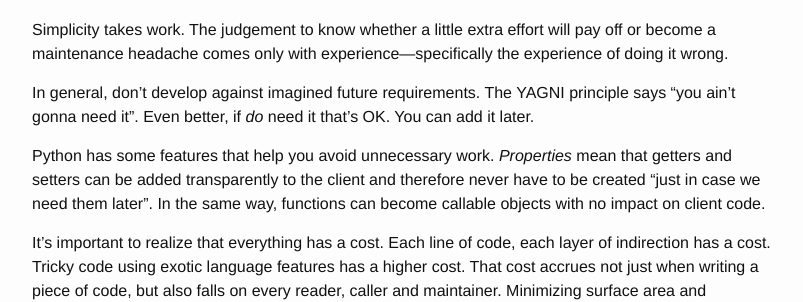
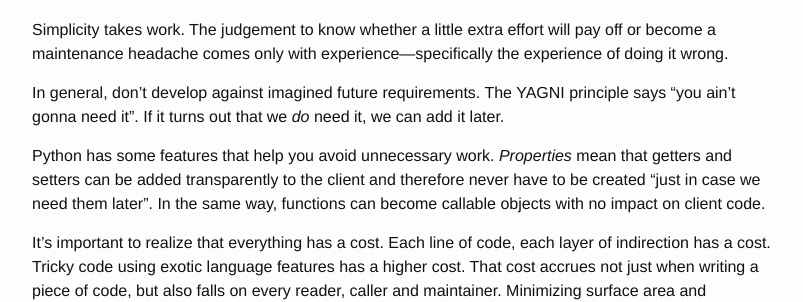
Before and after one commit to cbare/cbare.github.io, a Jekyll site: the page built from _posts/2019-12-02-idiomatic-python.md, in a window 1280 px wide and 900 px high, scrolled down 3156 px. Shown: the part 176-478 px from the top of the window, without its empty margins (238-1041 px from the left). Built offline with Jekyll 4.4.1, drawn with Linux system fonts in a browser that asks for light colours.

```diff
--- a/_posts/2019-12-02-idiomatic-python.md
+++ b/_posts/2019-12-02-idiomatic-python.md
@@ -146,7 +146,7 @@ To a first approximation, [stop writing classes][205], as detailed in a talk by
 
 Simplicity takes work. The judgement to know whether a little extra effort will pay off or become a maintenance headache comes only with experience—specifically the experience of doing it wrong.
 
-In general, don't develop against imagined future requirements. The YAGNI principle says “you ain't gonna need it”. Even better, if _do_ need it that's OK. You can add it later.
+In general, don't develop against imagined future requirements. The YAGNI principle says “you ain't gonna need it”. If it turns out that we _do_ need it, we can add it later.
 
 Python has some features that help you avoid unnecessary work. _Properties_ mean that getters and setters can be added transparently to the client and therefore never have to be created “just in case we need them later”. In the same way, functions can become callable objects with no impact on client code.
 
```
Also changed, not shown: _posts/2021-12-12-code-review-checklist.md (renamed from _drafts/2021-12-12-code-review-checklist.md, +10 -5 lines), favicon.ico (added), images/frog-and-toad-list.jpg (added).
